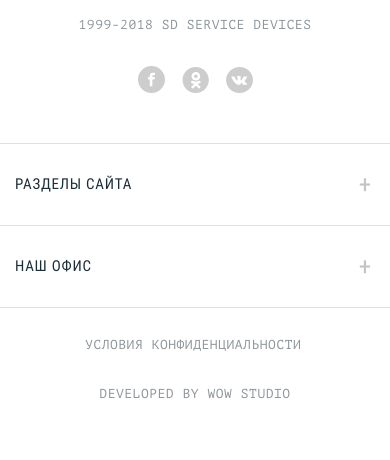
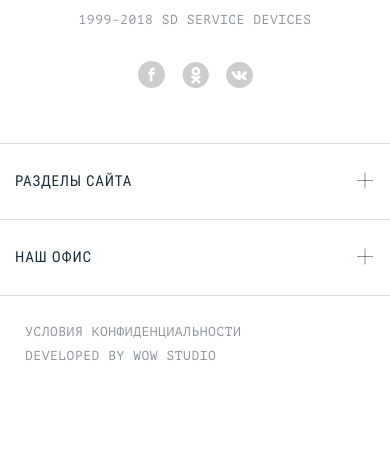
Before and after one commit to Vika612/smart-device, a website: page source/index.html in a window 390 px wide. Shown: the part 4174-4634 px from the top of the page. After the commit the page ends 4571 px from the top, so only its background shows below. Drawn offline with nearby package versions, Linux system fonts and the light colour scheme; files that its build step writes are made by us from their sources.

Commit message:
правки footer

```diff
--- a/source/index.html
+++ b/source/index.html
@@ -227,25 +227,31 @@
         <section class="footer__second accordion">
           <div class="accordion__wrapper">
             <div class="accordion__item">
-              <button class="accordion__title">Разделы сайта</button>
-              <ul class="accordion__body same-list">
+              <h3 class="accordion__title">Разделы сайта</h3>
+              <div class="accordion__body accordion__nav">
+                <ul class="same-list">
                   <li><a href="#about-company" class="js-scroll">О компании</a></li>
                   <li><a href="#goods" class="js-scroll">Продукты</a></li>
                   <li><a href="#">Производство печатных плат</a></li>
                   <li><a href="#">Монтаж печатных плат</a></li>
+                </ul>
+                <ul class="same-list">
                   <li><a href="#">Комплектующие</a></li>
                   <li><a href="#">Доставка</a></li>
                   <li><a href="#">Контакты</a></li>
                 </ul>
               </div>
+            </div>
             <div class="accordion__item">
-              <button class="accordion__title">Наш офис</button>
-              <ul class="accordion__body same-list">
+              <h3 class="accordion__title">Наш офис</h3>
+              <div class="accordion__body">
+                <ul class="same-list">
                   <li><span>г. Мытищи, Олимпийский проспект, д.10</span></li>
                   <li><a href="tel:+74955894050">+7 (495) 589-40-50</a></li>
                   <li><a href="tel:+79250038767">+7 (925) 003-87-67</a></li>
                   <li><a href="tel:+792692608079">+7 (926) 926-080-79</a></li>
                 </ul>
+              </div>
             </div>
           </div>
         </section>
--- a/source/sass/blocks/accordion.scss
+++ b/source/sass/blocks/accordion.scss
@@ -1,26 +1,27 @@
 .accordion__wrapper {
-  padding: 27px 130px 0 205px;
   display: flex;
   flex-wrap: wrap;
   justify-content: space-between;
 }
 
 .accordion__item ul {
-  max-height: 100px;
   display: flex;
   flex-wrap: wrap;
   flex-direction: column;
 }
 
-.accordion__item:first-child {
-  min-width: 500px;
-  margin-right: auto;
-  margin-bottom: 20px;
+.accordion__nav {
+  display: flex;
+  justify-content: space-between;
 }
 
-.accordion__item button {
+.accordion__nav li {
+  margin-right: 75px;
+}
+
+.accordion__item h3 {
   margin: 0;
-  margin-bottom: 25px;
+  margin-bottom: 30px;
   padding: 0;
   font-family: "Roboto Condensed", "Tahoma", sans-serif;
   font-weight: 400;
@@ -28,9 +29,7 @@
   line-height: 1;
   letter-spacing: 0.05em;
   text-transform: uppercase;
-  background-color: transparent;
   color: $black;
-  border: none;
 }
 
 .accordion__item a,
@@ -56,18 +55,16 @@
     border-top: 1px solid $grey-footer;
   }
 
-  .accordion__wrapper {
-    padding: 40px 35px 0 25px;
+  .accordion__nav {
+    flex-direction: column;
   }
 
-  .accordion__item:first-child {
-    min-width: 350px;
-    margin-right: 0;
+  .accordion__wrapper {
+    padding: 40px 35px 40px 25px;
   }
 
-  .accordion__item ul {
-    max-height: 100%;
-    padding-bottom: 20px;
+  .accordion__item h3 {
+    margin-bottom: 27px;
   }
 }
 
@@ -80,39 +77,45 @@
     min-width: 100%;
   }
 
-  .accordion__item:first-child {
-    min-width: 100%;
-    margin-bottom: 0;
+  .accordion__item ul {
+    padding: 0 20px 0 15px;
   }
 
   .accordion__item:last-child {
     border-top: 1px solid $grey-footer;
   }
 
-  .accordion__item button {
+  .accordion__item h3 {
     position: relative;
     width: 100%;
     margin-bottom: 0;
-    padding: 33px 35px 33px 15px;
+    padding: 30px 35px 30px 15px;
     display: flex;
-    align-items: center;
     cursor: pointer;
 
+    &::after,
+    &::before {
+      content: "";
+      position: absolute;
+      width: 16px;
+      height: 1px;
+      background: #1b2b37;
+      opacity: 0.5;
+      right: 17px;
+      top: 36px;
+      display: block;
+    }
+
     &::after {
-      position: absolute;
-      right: 18px;
-      content: "\002B";
-      font-size: 25px;
-      color: $grey-2;
+      transform: rotate(90deg);
     }
   }
 
   .accordion__title.active::after {
-    content: "\2212";
+    display: none;
   }
 
-  .accordion__item ul {
-    padding: 10px 20px 25px 15px;
+  .accordion__body {
     display: none;
   }
 
--- a/source/sass/blocks/copyright.scss
+++ b/source/sass/blocks/copyright.scss
@@ -1,9 +1,19 @@
 .copyright {
-  border-top: 1px solid $grey-footer;
+  position: relative;
+
+  &::before {
+    position: absolute;
+    top: 0;
+    left: 50%;
+    width: 100vw;
+    height: 1px;
+    background-color: $grey-footer;
+    transform: translateX(-50%);
+    content: "";
+  }
 }
 
 .copyright__wrapper {
-  padding: 0 130px;
   display: flex;
   flex-wrap: wrap;
   justify-content: space-between;
@@ -11,7 +21,7 @@
 }
 
 .copyright__wrap {
-  width: 820px;
+  width: 815px;
   margin-right: 20px;
   display: flex;
   flex-wrap: wrap;
@@ -19,8 +29,8 @@
   align-items: center;
 }
 
-.copyright__wrap p {
-  margin-right: 80px;
+.copyright__wrap a {
+  margin-left: 65px;
 }
 
 .copyright p,
@@ -50,23 +60,13 @@
 
   .copyright__wrap {
     width: 300px;
-    margin-right: 20px;
+  }
+
+  .copyright__wrap a {
+    margin-left: 0;
   }
 
   .copyright__wrap p {
     display: none;
   }
 }
-
-@media (max-width: 767px) {
-  .copyright__wrapper {
-    padding: 25px 0;
-    flex-direction: column;
-    justify-content: center;
-  }
-
-  .copyright__wrap {
-    width: 220px;
-    margin: 0 0 25px 0;
-  }
-}
--- a/source/sass/blocks/footer.scss
+++ b/source/sass/blocks/footer.scss
@@ -3,18 +3,20 @@
 }
 
 .footer__wrapper {
+  max-width: 1445px;
   margin: 0 auto;
-  padding: 40px 0 0;
+  padding: 67px 15px 0;
   display: flex;
   flex-wrap: wrap;
 }
 
 .footer__first {
   max-width: 350px;
+  margin-right: 205px;
+  margin-bottom: 30px;
 }
 
 .footer__second {
-  flex-basis: 79%;
   flex-grow: 1;
 }
 
@@ -25,12 +27,14 @@
 
 @media (max-width: 1023px) {
   .footer__wrapper {
-    padding: 15px 0;
+    padding: 16px 0;
   }
 
   .footer__first {
     max-width: 100%;
     flex-basis: 100%;
+    margin-right: 0;
+    margin-bottom: 0;
   }
 
   .footer__second {
--- a/source/sass/blocks/info-footer.scss
+++ b/source/sass/blocks/info-footer.scss
@@ -1,5 +1,4 @@
 .info-footer {
-  padding: 27px 0 0 130px;
   display: flex;
   flex-direction: column;
 }
@@ -22,6 +21,7 @@
 
   .info-footer__note {
     display: block;
+    margin-left: 20px;
     font-size: 13px;
     line-height: 1.8;
     letter-spacing: 0.04em;
@@ -37,15 +37,16 @@
 
 @media (max-width: 767px) {
   .info-footer {
-    padding: 0 25px 50px;
+    padding: 0 25px 55px;
     flex-direction: column;
   }
 
   .info-footer__logo {
-    margin-bottom: 10px;
+    margin-bottom: 5px;
   }
 
   .info-footer__note {
     margin-bottom: 30px;
+    margin-left: 0;
   }
 }
--- a/source/sass/blocks/logo-footer.scss
+++ b/source/sass/blocks/logo-footer.scss
@@ -5,7 +5,7 @@
 
 .logo-footer__group {
   min-width: 148px;
-  margin-left: 20px;
+  margin-left: 16px;
 }
 
 .logo-footer__group p {
```
Also changed, not shown: build/css/style.css, build/css/style.min.css, build/index.html, 1 other file. Lines whose indentation alone changed are shown as unchanged.
